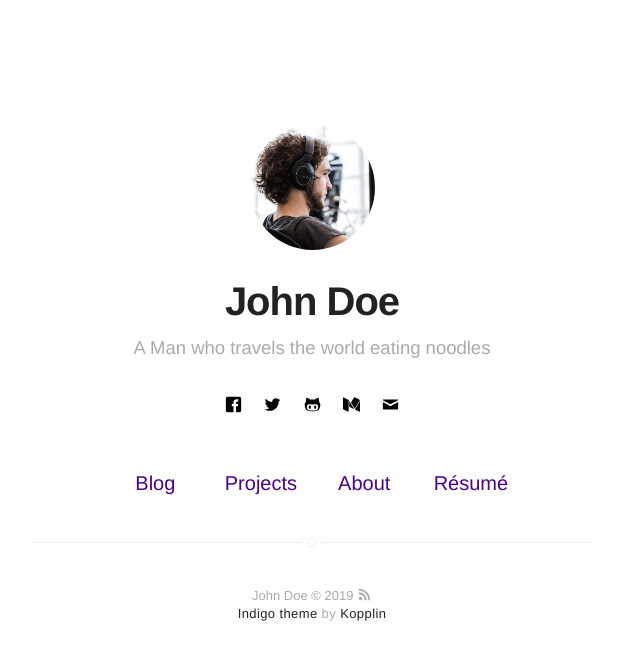
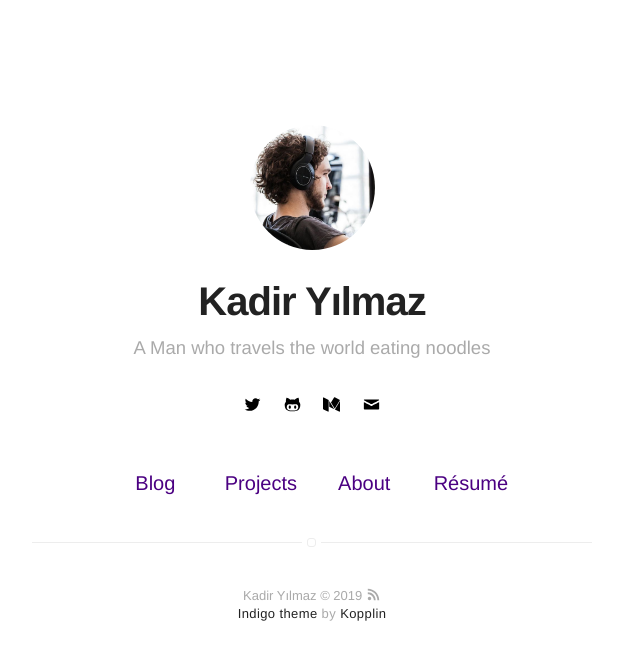
Before and after one commit to kadiryilmaz/kadiryilmaz.github.io, a Jekyll site: the page built from index.html, in a window 1280 px wide. Shown: the top 660 px of the page, without its empty margins (328-968 px from the left). Built offline with Jekyll 4.4.1, drawn with Linux system fonts in a browser that asks for light colours.

Commit message:
Update _config.yml

```diff
--- a/_config.yml
+++ b/_config.yml
@@ -1,5 +1,5 @@
 # main text of home
-name: John Doe
+name: Kadir Yılmaz
 bio: A Man who travels the world eating noodles
 
 # twitter summary info
@@ -34,8 +34,8 @@ disqus:
   categories: [blog, project] # only show disqus for posts that have these categories
 
 # if you don't have any of social below, comment the line
-facebook: myfacebook
-twitter: mytwitter
+#facebook: myfacebook
+twitter: twitter.com/kadiryilmaz
 # google: mygoogle
 # instagram: myinstagram
 # pinterest: mypinterest
```
